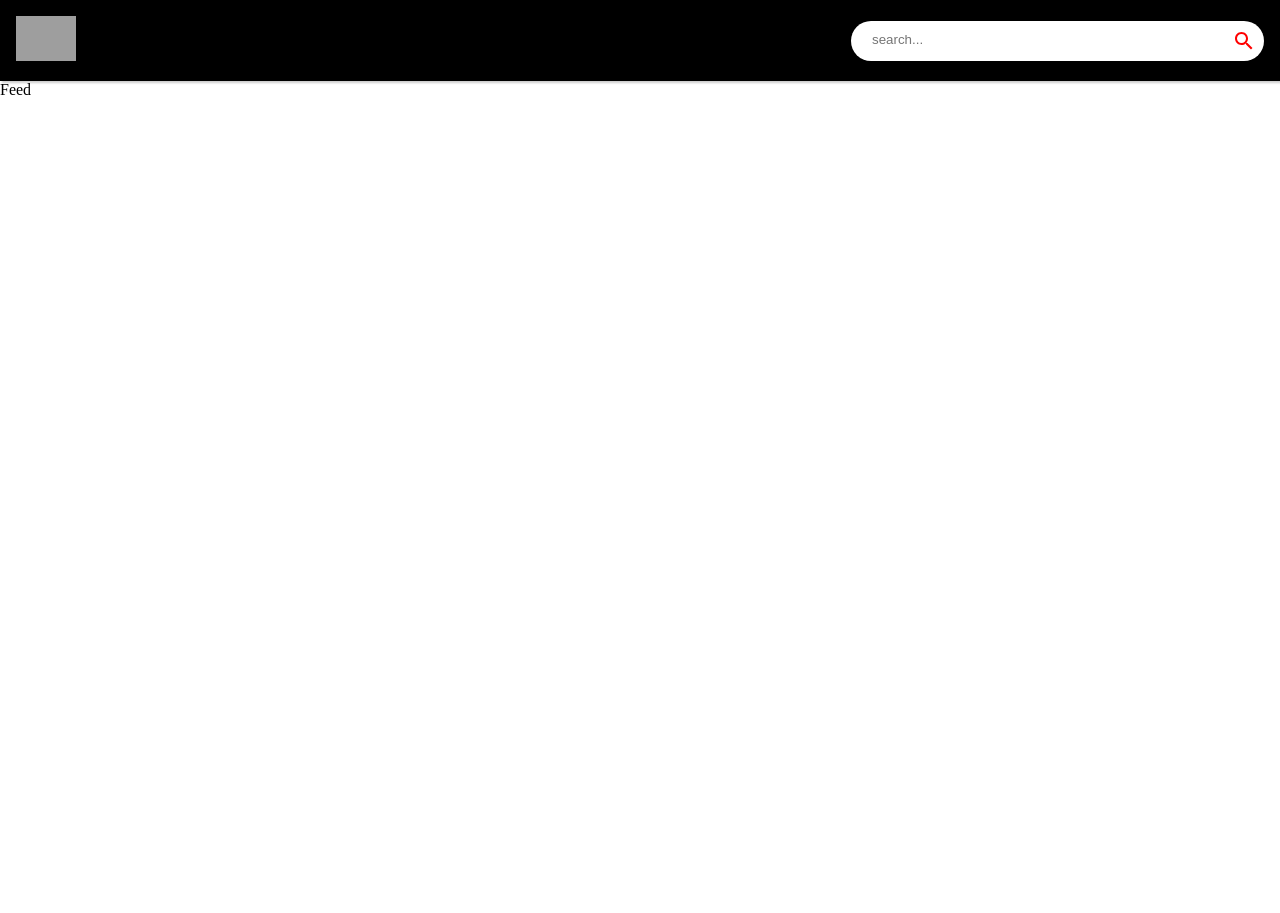
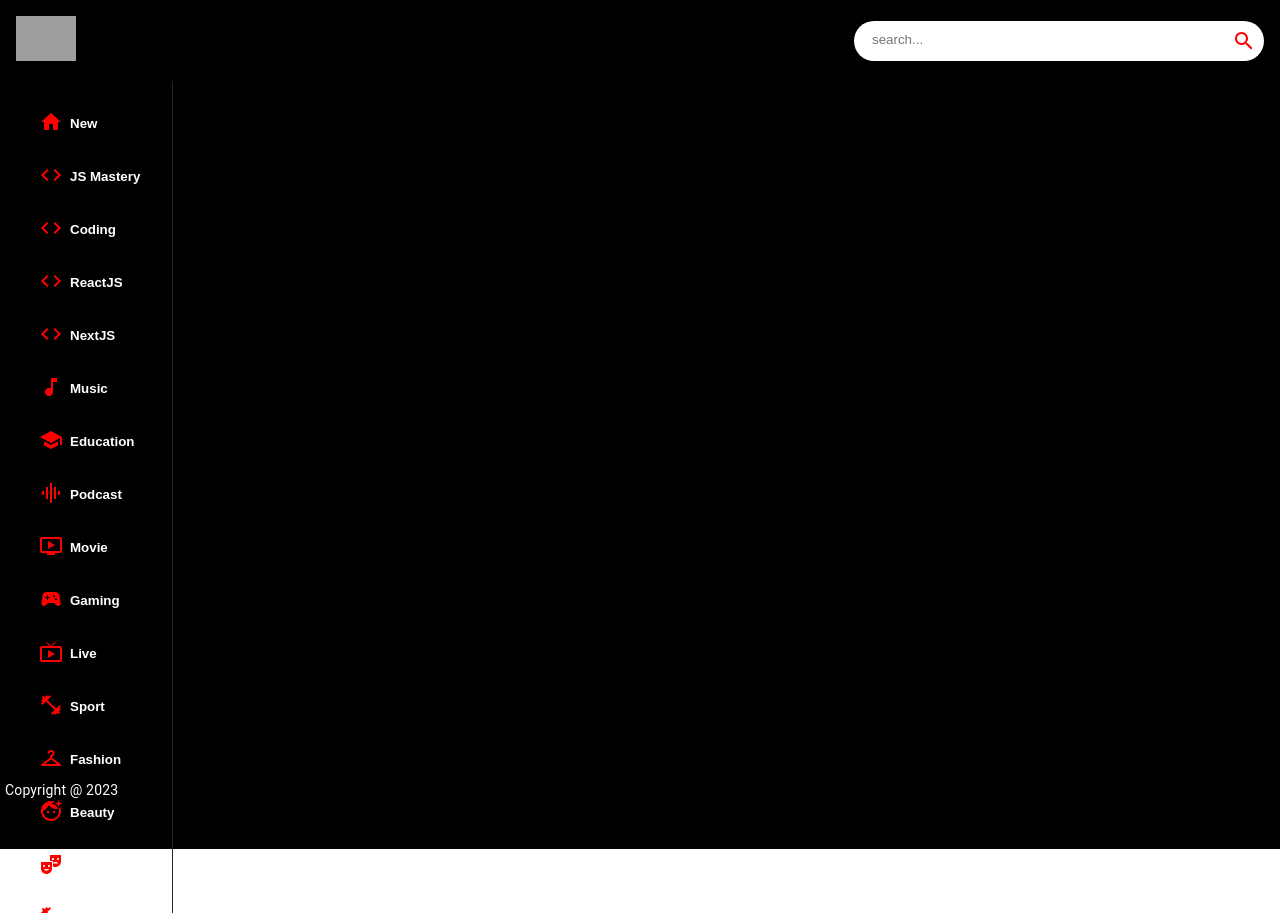
Before and after one commit to estherlardze/Youtube-clone, a React (Create React App) app in the folder youtubeclone/: page / in a window 1280 px wide. Before the commit the page ends 800 px from the top, so only its background shows below. Built offline with nearby package versions, Linux system fonts and the light colour scheme; grey boxes are pictures that could not be loaded.

Commit message:
completed sidebar

```diff
--- a/youtubeclone/src/App.js
+++ b/youtubeclone/src/App.js
@@ -5,13 +5,13 @@ import {Navbar, Feed, videoDetail,channelDetail, searchFeed } from './components
 
 const App = () => (
    <BrowserRouter>
-   <Box sx={{backgroundColor: "#fff"}}>
+   <Box sx={{backgroundColor: "#000"}}>
      <Navbar />
      <Routes>
         <Route path="/" exact element={<Feed />} />
-        <Route path="/VideoDetail/"  element={<videoDetail />} />
-        <Route path="/channelDetail" exact element={<channelDetail />} />
-        <Route path="/searchFeed" exact element={<searchFeed />} />
+        <Route path="/Video/:id"  element={<videoDetail />} />
+        <Route path="/channel/:id" exact element={<channelDetail />} />
+        <Route path="/search/:search" exact element={<searchFeed />} />
      </Routes>
      </Box>
    </BrowserRouter>
--- a/youtubeclone/src/components/Feed.jsx
+++ b/youtubeclone/src/components/Feed.jsx
@@ -1,10 +1,16 @@
-import React from 'react'
+import React from 'react';
+import {Box, Stack, Typography} from '@mui/material';
+import {Sidebar} from './index.js'
 
 const Feed = () => {
   return (
-    <div>
-      Feed
-    </div>
+    <Stack sx=
+      {{ flexDirection : {xs: 'column', md: 'row'}, height: '96vh'}}>
+      <Box sx={{ height: {xs: 'auto', md:'100vh'},
+       borderRight: '1px solid #25282b', p: 2, overflowY:'auto'}}>
+        <Sidebar />
+      </Box>
+    </Stack>
   )
 }
 
--- /dev/null
+++ b/youtubeclone/src/components/Sidebar.jsx
@@ -0,0 +1,25 @@
+import React from 'react';
+import {Stack, Typography, IconButton, Button} from '@mui/material';
+import {categories} from '../utils/constants'
+
+const selectedItem = 'New'
+const Sidebar = () => {
+  return (
+    <Stack sx={{display: 'flex', flexDirection :{sm:'row', md: 'column'}, color: '#fff', height: '100vh', backgroungColor: '#000'}}>
+       {categories.map((item) =>(
+          <button key={item.name} className='category-btn'>
+             <span
+               style={{padding: '7px', color: 'red'}} >
+               {item.icon}
+              </span>
+             <span>{item.name}</span>
+          </button >
+       ))}
+        <Typography variant='body2' className='copyright'>
+          Copyright @ 2023
+        </Typography>
+    </Stack>
+  )
+}
+
+export default Sidebar
--- a/youtubeclone/src/components/index.js
+++ b/youtubeclone/src/components/index.js
@@ -2,4 +2,5 @@ export {default as Navbar} from './Navbar';
 export {default as searchFeed} from './searchFeed';
 export {default as channelDetail} from './channelDetail';
 export {default as videoDetail} from './videoDetail';
-export {default as Feed} from './Feed'
+export {default as Feed} from './Feed';
+export {default as Sidebar } from './Sidebar'
--- a/youtubeclone/src/index.css
+++ b/youtubeclone/src/index.css
@@ -9,7 +9,13 @@ a {
   text-decoration: none;
   color: black;
 }
+.copyright{
+ margin-top: 1rem;
+ position: fixed;
+ bottom: 0px;
+ left: 5px;
 
+}
 ::-webkit-scrollbar {
   width: 0px;
   height: 5px;
@@ -26,7 +32,7 @@ a {
 }
 
 .category-btn:hover {
-  background-color: #FC1503 !important;
+  background-color: #FC1503 ;
   color: white !important;
 }
 
@@ -43,11 +49,10 @@ a {
   border:none;
   outline:none;
   width:350px;
-  padding-left: 5px;
 }
 
 .category-btn{
-  font-weight: bold !important;
+  font-weight: 700;
   text-transform: capitalize;
   display: flex;
   align-items: center;
@@ -56,12 +61,12 @@ a {
   background: transparent;
   outline: none;
   border: none;
-
-  padding: 7px 15px;
-  margin: 10px 0px;
+  margin: 5px 10px;
   border-radius: 20px;
   transition: all 0.3s ease;
+  color: white;
 }
+
 
 @media screen and (max-width: 900px) {
   .category-btn{
@@ -87,3 +92,8 @@ a {
     width:200px;
   }
 }
+@media screen and (max-width: 600px){
+  .search-bar{
+    width:170px;
+  }
+}
```
Also changed, not shown: 1 other file (tests, documents, lock files or other folders).
